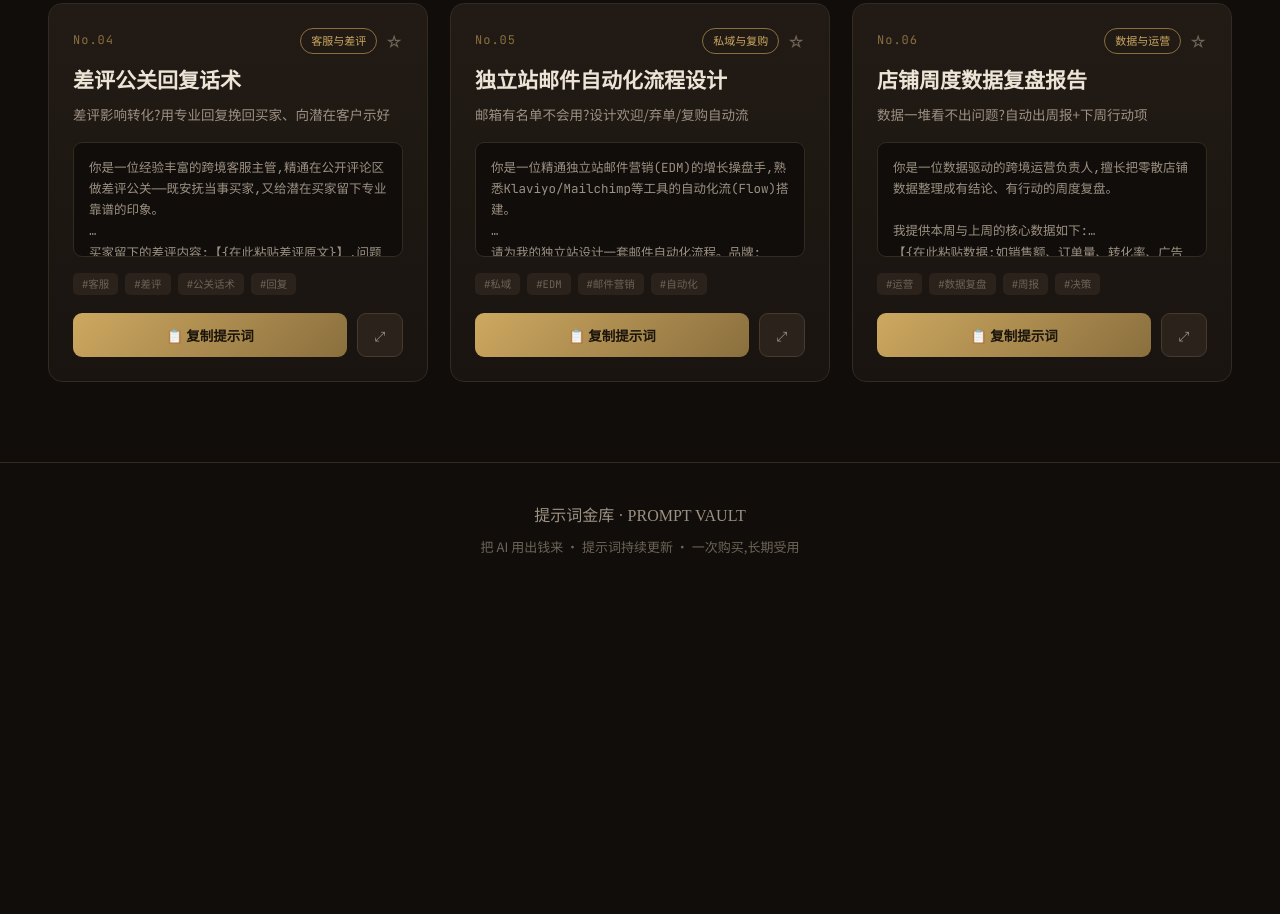
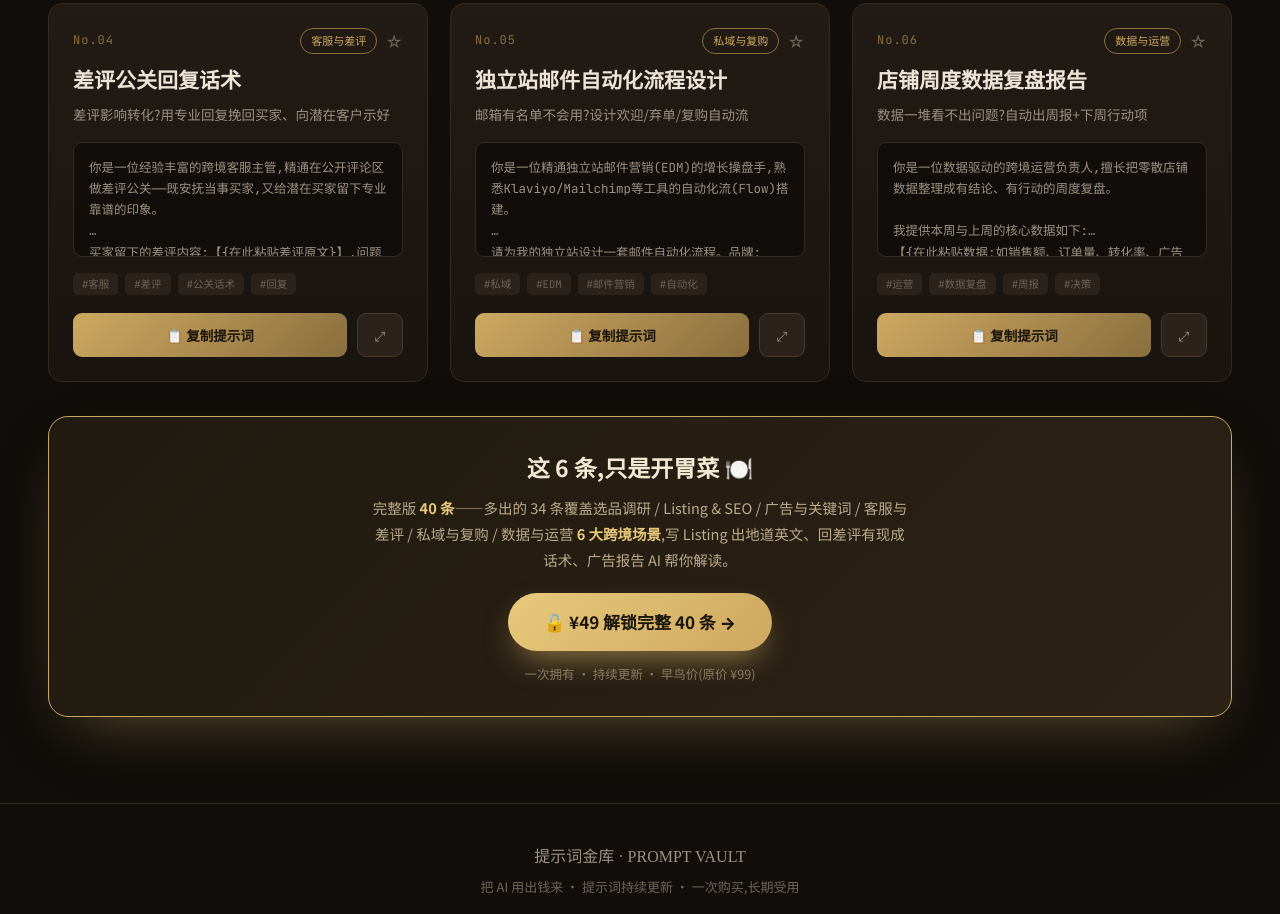
Before and after one commit to ChrisWu0318/cross-border-prompts, a plain HTML site: page 免费提示词/index.html in a window 1280 px wide. Shown: the part 1320-2234 px from the top of the page. Before the commit the page ends 1918 px from the top, so only its background shows below. Drawn offline with Linux system fonts and the light colour scheme.

Commit message:
feat(转化): 免费页加 end-card + 浮动解锁CTA(¥49解锁40条,峰值促单)

```diff
--- a/免费提示词/index.html
+++ b/免费提示词/index.html
@@ -286,6 +286,12 @@
       <div class="big">没有找到匹配的提示词</div>
       <div>换个关键词,或点上面的「全部」看看 👆</div>
     </div>
+    <div id="endCTA" style="display:none;margin:34px 0 6px;background:linear-gradient(135deg,#201a10,#2c2215);border:1px solid #cda860;border-radius:20px;padding:32px 26px;text-align:center;box-shadow:0 24px 60px -28px rgba(205,168,96,.5)">
+      <div style="font-family:'Noto Serif SC','Noto Sans SC',serif;font-weight:900;font-size:23px;color:#f3e9d2;margin-bottom:9px">这 6 条,只是开胃菜 🍽️</div>
+      <div style="color:#bcab8c;font-size:14.5px;max-width:540px;margin:0 auto 20px;line-height:1.8">完整版 <b style="color:#e8c97a">40 条</b>——多出的 34 条覆盖选品调研 / Listing & SEO / 广告与关键词 / 客服与差评 / 私域与复购 / 数据与运营 <b style="color:#e8c97a">6 大跨境场景</b>,写 Listing 出地道英文、回差评有现成话术、广告报告 AI 帮你解读。</div>
+      <a href="../index.html" style="display:inline-flex;align-items:center;gap:9px;background:linear-gradient(135deg,#e8c97a,#cda860);color:#1a140b;font-weight:800;font-size:17px;padding:15px 36px;border-radius:999px;text-decoration:none;box-shadow:0 14px 32px -10px rgba(205,168,96,.7)">🔓 ¥49 解锁完整 40 条 →</a>
+      <div style="color:#8a7c5f;font-size:12.5px;margin-top:13px">一次拥有 · 持续更新 · 早鸟价(原价 ¥99)</div>
+    </div>
   </div>
 </main>
 
@@ -398,9 +404,10 @@ function render(){
   const list=filtered();
   buildPills();
   resultMeta.textContent = `共 ${list.length} 条` + (state.cat!=="全部"?` · ${state.cat}`:"") + (state.favOnly?" · 我的收藏":"") + (state.q?` · 搜索"${state.q}"`:"");
-  if(!list.length){grid.innerHTML="";emptyEl.style.display="block";return;}
+  if(!list.length){grid.innerHTML="";emptyEl.style.display="block";$("#endCTA").style.display="none";return;}
   emptyEl.style.display="none";
   grid.innerHTML=list.map(cardHTML).join("");
+  $("#endCTA").style.display="block";
   // bind
   grid.querySelectorAll(".card").forEach(c=>{
     c.onclick=e=>{
@@ -484,6 +491,13 @@ $("#statTotal").textContent=DATA.length;
 $("#statCat").textContent=catsInData().length;
 updateFavToggle();
 render();
+(function(){
+  const fc=$("#floatCTA"),ec=$("#endCTA");let endVisible=false;
+  function upd(){const show=window.scrollY>460&&!endVisible;fc.style.transform="translateX(-50%) translateY("+(show?"0":"140px")+")";}
+  if("IntersectionObserver" in window){new IntersectionObserver(es=>{es.forEach(e=>endVisible=e.isIntersecting);upd();}).observe(ec);}
+  window.addEventListener("scroll",upd,{passive:true});
+})();
 </script>
+<a id="floatCTA" href="../index.html" style="position:fixed;left:50%;bottom:18px;transform:translateX(-50%) translateY(140px);z-index:55;background:linear-gradient(135deg,#e8c97a,#cda860);color:#1a140b;font-weight:800;font-size:15px;padding:13px 26px;border-radius:999px;text-decoration:none;box-shadow:0 14px 34px -8px rgba(205,168,96,.65);transition:transform .35s cubic-bezier(.2,.8,.2,1);white-space:nowrap">🔓 解锁完整 40 条 · ¥49</a>
 </body>
 </html>
```
